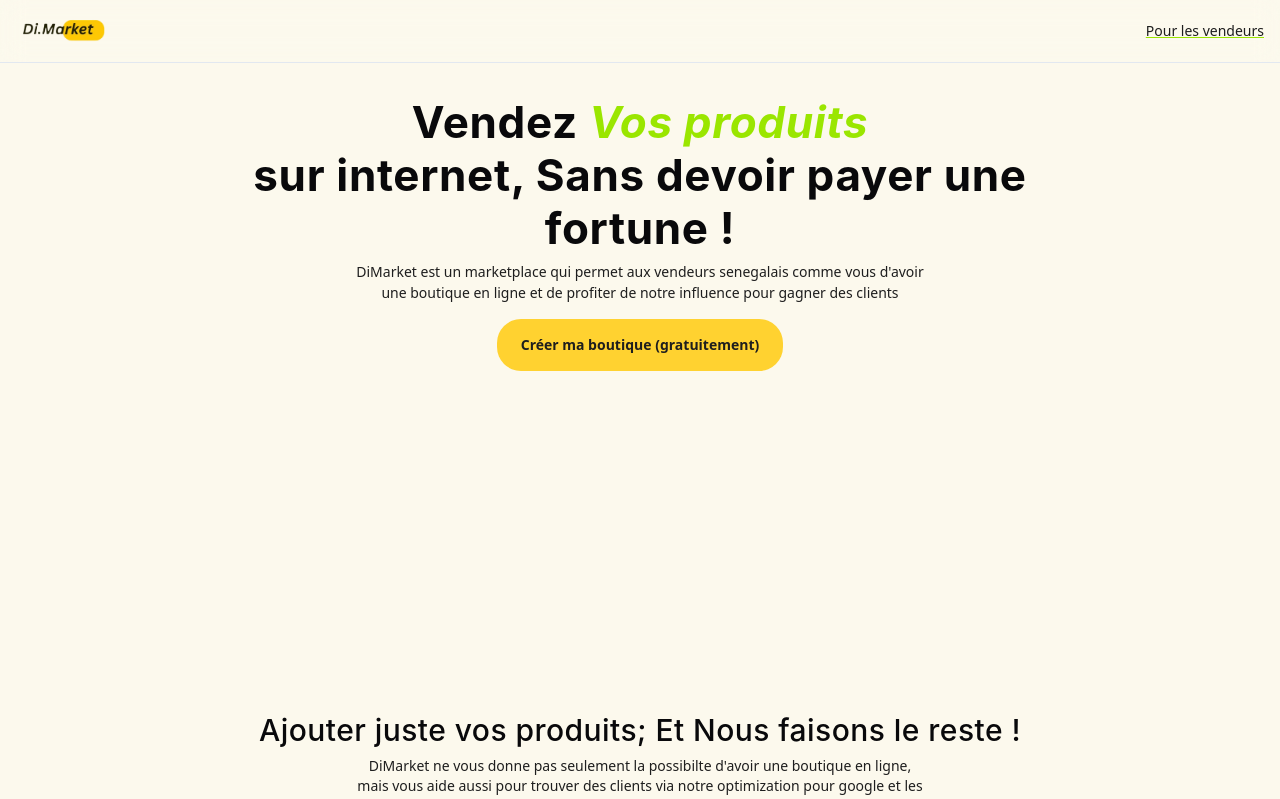
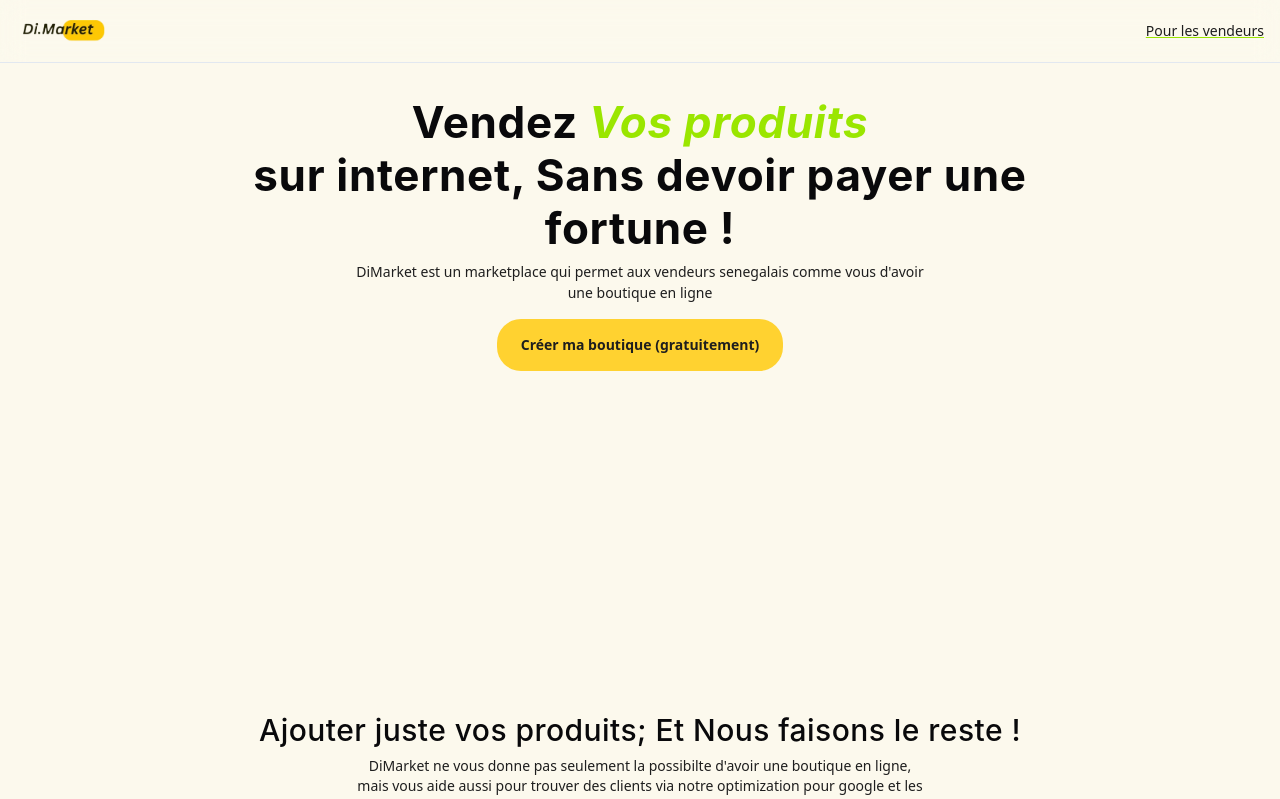
Before and after one commit to DiagneGeek/di-market, a SvelteKit app: page /vendeurs in a window 1280 px wide. Shown: the top 799 px of the page. Built offline with nearby package versions, Linux system fonts and the light colour scheme.

Commit message:
Update +page.svelte

```diff
--- a/src/routes/vendeurs/+page.svelte
+++ b/src/routes/vendeurs/+page.svelte
@@ -20,7 +20,7 @@
     </h1>
     <p>
         DiMarket est un marketplace qui permet aux vendeurs senegalais comme vous
-        d'avoir une boutique en ligne et de profiter de notre influence pour gagner des clients
+        d'avoir une boutique en ligne
     </p>
     <a href="/vendeurs/inscription">
     <Button class="my-4">Créer ma boutique (gratuitement)</Button>
```
